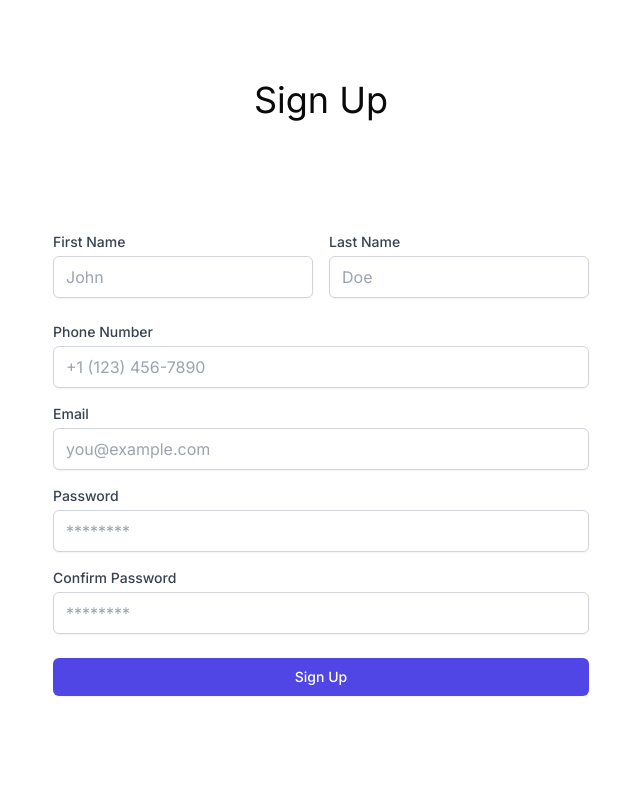
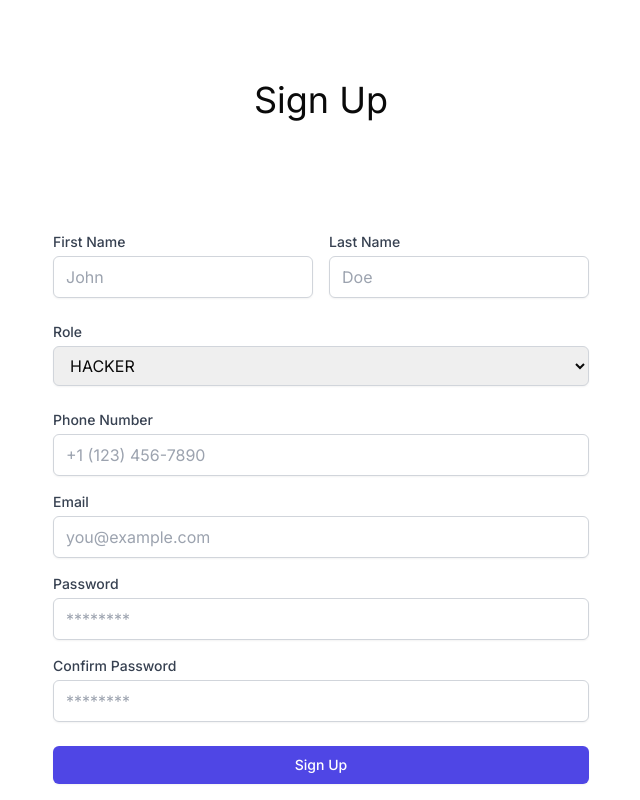
Before and after one commit to bryanmax9/beachhacks2025, a Next.js app: page /signup in a window 1280 px wide. Shown: the whole page, without its empty margins (319-959 px from the left). Built offline with nearby package versions, Linux system fonts and the light colour scheme.

Commit message:
added user role selection to signup

```diff
--- a/src/app/(landing)/(auth)/_components/signup_form.tsx
+++ b/src/app/(landing)/(auth)/_components/signup_form.tsx
@@ -53,6 +53,25 @@ export default function SignUpForm() {
                         <p className="mt-1 text-sm text-red-500">{errors.lastName.message}</p>
                     )}
                 </div>
+            </div>
+            <div>
+                <label htmlFor="role" className="block text-sm font-medium text-gray-700">
+                    Role
+                </label>
+                <select
+                    id="role"
+                    {...register("role")}
+                    className="mt-1 block w-full border border-gray-300 rounded-md shadow-sm py-2 px-3 focus:outline-none focus:ring-indigo-500 focus:border-indigo-500"
+                >
+                    <option value="HACKER">HACKER</option>
+                    <option value="JUDGE">JUDGE</option>
+                    <option value="VOLUNTEER">VOLUNTEER</option>
+                    <option value="MENTOR">MENTOR</option>
+                    <option value="SPONSOR">SPONSOR</option>
+                </select>
+                {errors.role && (
+                    <p className="mt-1 text-sm text-red-500">{errors.role.message}</p>
+                )}
             </div>
 
             <div className="space-y-4">
--- a/src/app/(landing)/(auth)/action.ts
+++ b/src/app/(landing)/(auth)/action.ts
@@ -19,7 +19,7 @@ export const signup_action = async (signup_data: signupTypes) => {
                 first_name: signup_data.firstName,
                 last_name: signup_data.lastName,
                 phone: signup_data.phoneNumber,
-                role: "HACKER"
+                role: signup_data.role
             }
         }
     });
--- a/src/lib/schemas/user-signup.ts
+++ b/src/lib/schemas/user-signup.ts
@@ -31,7 +31,10 @@ export const signup_schema = z.object({
         .regex(/[!@#$%^&*()_+\-=\[\]{};':"\\|,.<>\/?]/, {
             message: "Password must contain at least one special character"
         }),
-    confirmPassword: z.string()
+    confirmPassword: z.string(),
+    role: z.enum(['HACKER', 'JUDGE', 'VOLUNTEER', 'MENTOR', 'SPONSOR'], {
+        message: "Invalid role selection"
+    })
 }).refine((data) => data.password === data.confirmPassword, {
     message: "Passwords doesn't match",
     path: ["confirmPassword"]
```
